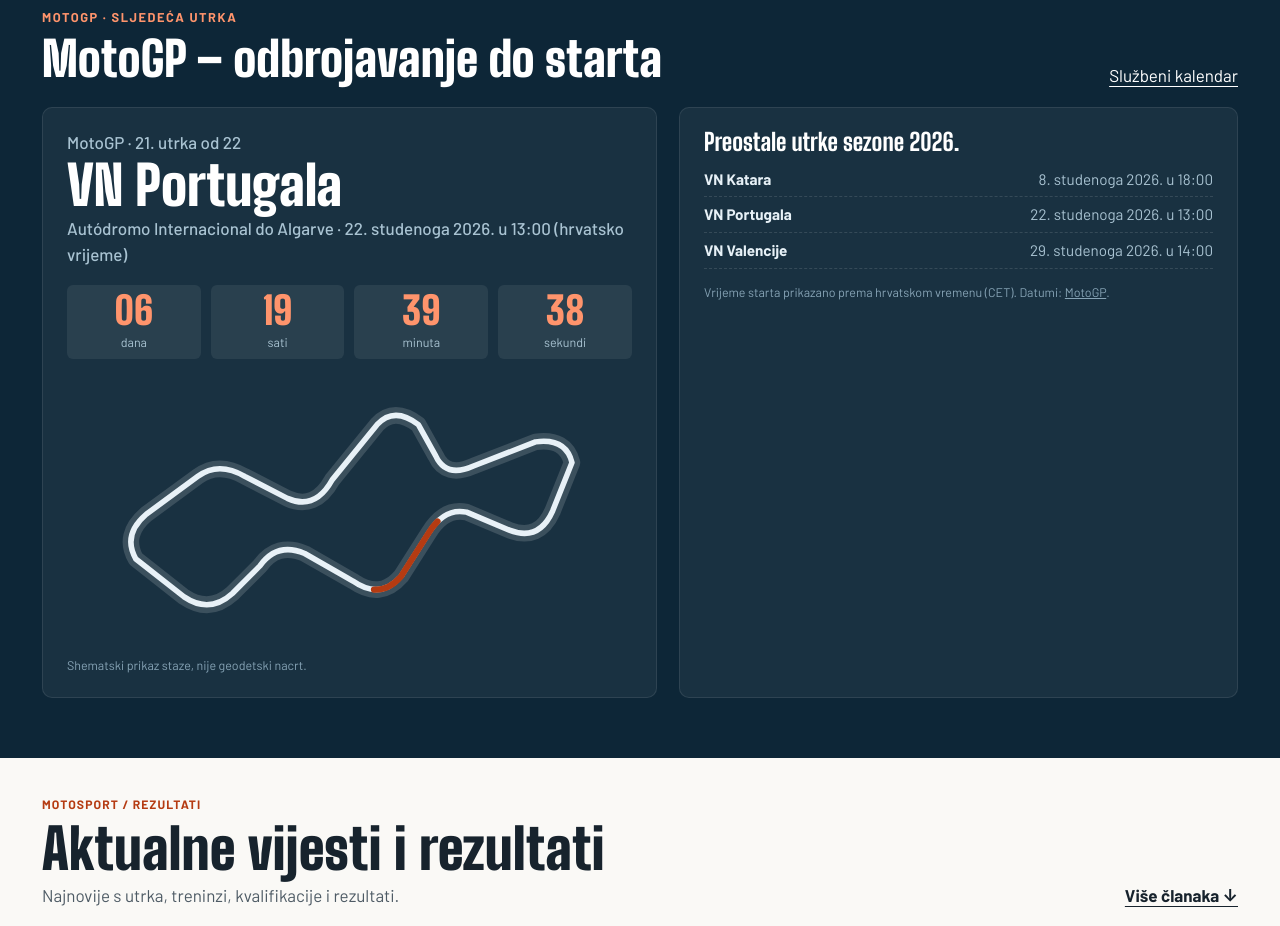
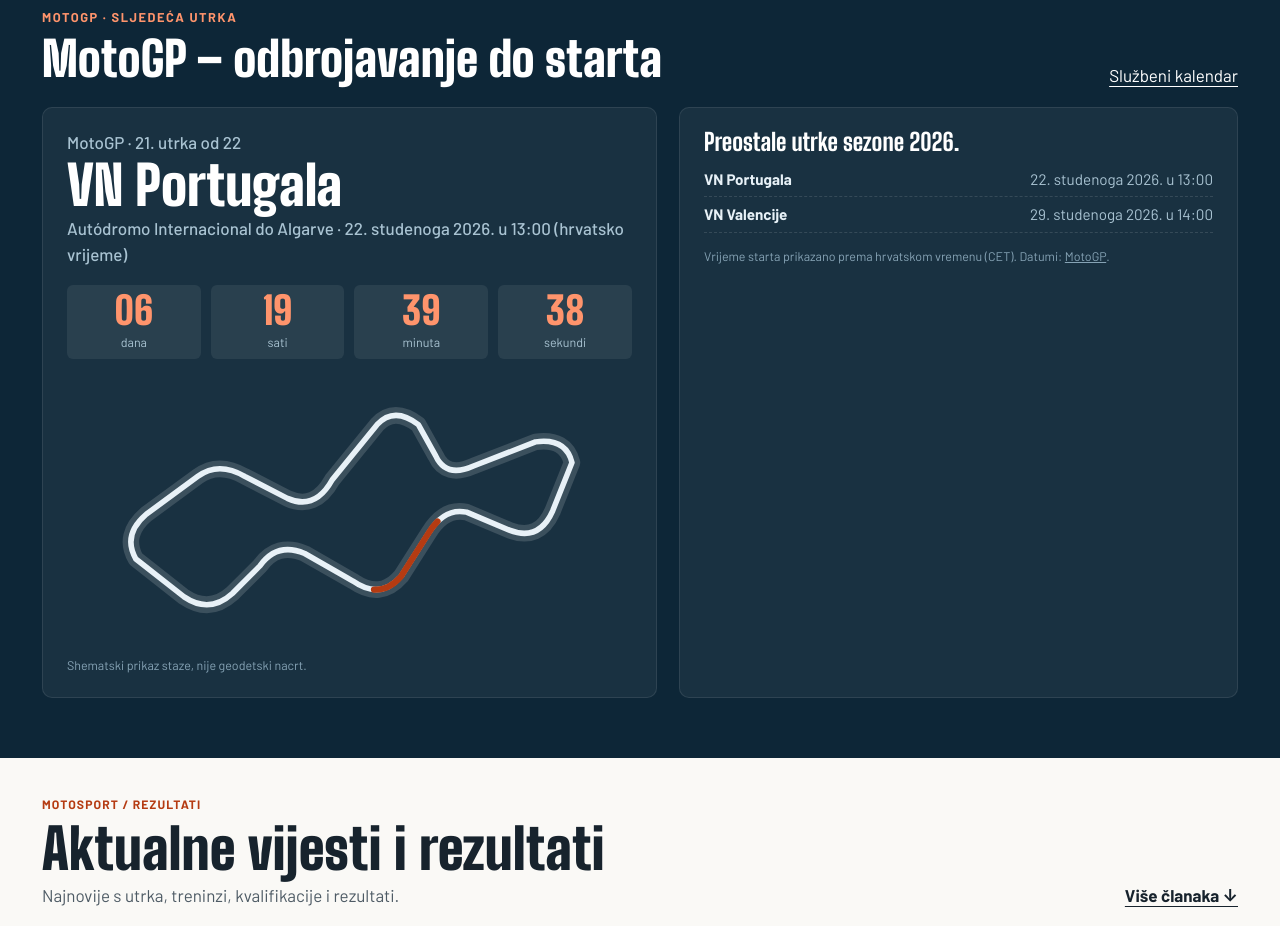
Before and after one commit to ptripar-eng/okretaji, a plain HTML site: page index.html in a window 1280 px wide. Shown: the part 2473-3399 px from the top of the page. Drawn offline with Linux system fonts and the light colour scheme.

Commit message:
Drive MotoGP homepage from shared calendar and hide completed races

```diff
--- a/index.html
+++ b/index.html
@@ -913,18 +913,17 @@ const io=new IntersectionObserver(es=>{for(const e of es) if(e.isIntersecting) s
 
 <script>
 (function(){
-const events=[
-{name:"VN Katara",round:20,circuit:"Lusail International Circuit",start:"2026-11-08T18:00:00+01:00",length:"5,380 km",path:"M 90 205 L 170 135 Q 210 95 265 100 L 390 110 Q 445 105 485 65 Q 515 35 565 58 L 700 112 Q 735 132 718 175 L 660 220 Q 640 240 602 220 L 560 190 Q 530 175 505 205 L 445 280 Q 420 315 375 302 L 300 277 Q 267 267 240 292 L 182 326 Q 148 337 124 305 Z"},
-{name:"VN Portugala",round:21,circuit:"Autódromo Internacional do Algarve",start:"2026-11-22T13:00:00+01:00",length:"4,592 km",path:"M 100 270 Q 80 235 115 205 L 190 150 Q 220 128 258 150 L 320 182 Q 360 200 385 155 L 450 75 Q 475 48 510 75 L 535 120 Q 550 153 590 135 L 680 100 Q 724 94 733 130 L 705 200 Q 685 245 642 228 L 580 202 Q 548 195 525 232 L 485 295 Q 455 330 415 302 L 345 262 Q 305 245 280 280 L 240 320 Q 207 350 170 325 Z"},
-{name:"VN Valencije",round:22,circuit:"Circuit Ricardo Tormo",start:"2026-11-29T14:00:00+01:00",length:"4,005 km",path:"M 130 115 L 315 100 Q 350 100 360 135 L 375 180 Q 390 205 425 185 L 520 125 Q 565 100 590 140 L 625 185 Q 650 210 688 190 L 720 175 Q 750 180 735 220 L 680 280 Q 650 310 610 290 L 535 260 Q 500 250 475 280 L 425 320 Q 390 345 360 310 L 320 270 Q 290 250 265 275 L 210 315 Q 165 325 145 285 L 95 205 Q 75 165 130 115 Z"}
-];
+let events=[];
+fetch('/motogp-calendar.json',{cache:'no-cache'}).then(r=>{if(!r.ok)throw Error('MotoGP kalendar');return r.json()}).then(d=>{events=Array.isArray(d.motogp)?d.motogp:[];update()}).catch(()=>{$('motogp-date').textContent='Kalendar trenutačno nije dostupan – provjeri službeni MotoGP kalendar.'});
 const $=id=>document.getElementById(id), fmt=d=>new Intl.DateTimeFormat("hr-HR",{day:"numeric",month:"long",year:"numeric",hour:"2-digit",minute:"2-digit",timeZone:"Europe/Zagreb"}).format(d);
 function update(){
-const now=Date.now(),race=events.find(e=>new Date(e.start).getTime()>now)||null;
-$("motogp-events").replaceChildren(...events.map(e=>{const li=document.createElement("li");const a=document.createElement("strong");a.textContent=e.name;const b=document.createElement("span");b.textContent=fmt(new Date(e.start));li.append(a,b);return li;}));
+const now=Date.now(),race=events.find(e=>new Date(e.end||e.start).getTime()>now)||null;
+$("motogp-events").replaceChildren(...events.filter(e=>new Date(e.end||e.start).getTime()>now).map(e=>{const li=document.createElement("li");const a=document.createElement("strong");a.textContent=e.name;const b=document.createElement("span");b.textContent=fmt(new Date(e.start));li.append(a,b);return li;}));
+if(!events.length)return;
 if(!race){$("motogp-round").textContent="Sezona 2026."; $("motogp-name").textContent="Sezona je završena";$("motogp-date").textContent="Čekamo potvrđeni kalendar iduće sezone";$("motogp-count").textContent="";$("motogp-track").replaceChildren();return;}
 $("motogp-round").textContent="MotoGP · "+race.round+". utrka od 22";$("motogp-name").textContent=race.name;$("motogp-date").textContent=race.circuit+" · "+fmt(new Date(race.start))+" (hrvatsko vrijeme)";
-const diff=new Date(race.start).getTime()-now;const parts=[[Math.floor(diff/86400000),"dana"],[Math.floor(diff/3600000)%24,"sati"],[Math.floor(diff/60000)%60,"minuta"],[Math.floor(diff/1000)%60,"sekundi"]];
+const diff=Math.max(0,new Date(race.start).getTime()-now);const parts=[[Math.floor(diff/86400000),"dana"],[Math.floor(diff/3600000)%24,"sati"],[Math.floor(diff/60000)%60,"minuta"],[Math.floor(diff/1000)%60,"sekundi"]];
+if(diff===0){$("motogp-count").textContent="Utrka je u tijeku ili je nedavno završila";return;}
 $("motogp-count").innerHTML=parts.map(([n,label])=>'<div><b>'+String(n).padStart(2,"0")+'</b><span>'+label+'</span></div>').join("");
 if($("motogp-track").dataset.round!==String(race.round)){
 $("motogp-track").dataset.round=String(race.round);const ns="http://www.w3.org/2000/svg",svg=document.createElementNS(ns,"svg");svg.setAttribute("viewBox","0 0 820 390");svg.setAttribute("aria-label","Shematski obris staze "+race.circuit);
```
